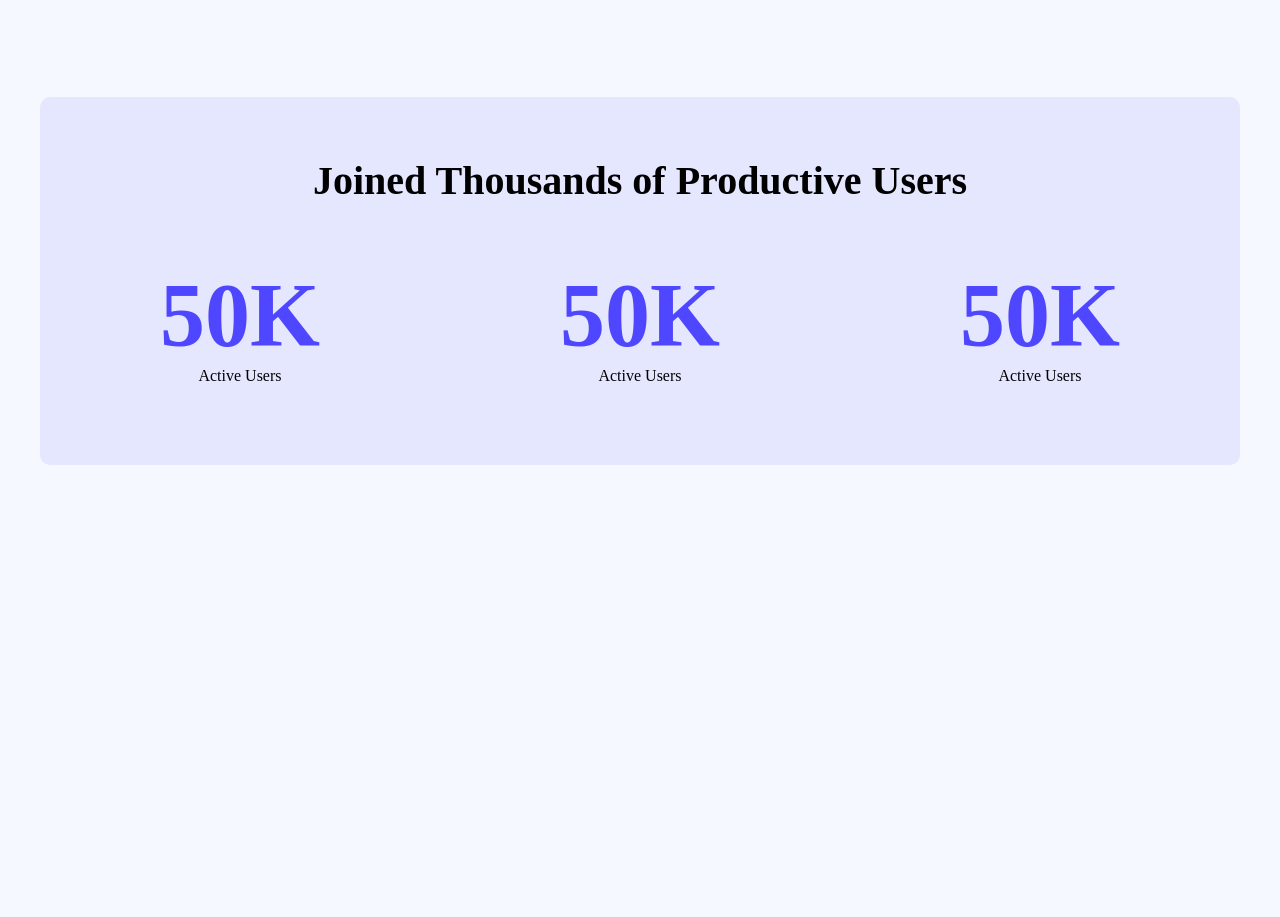
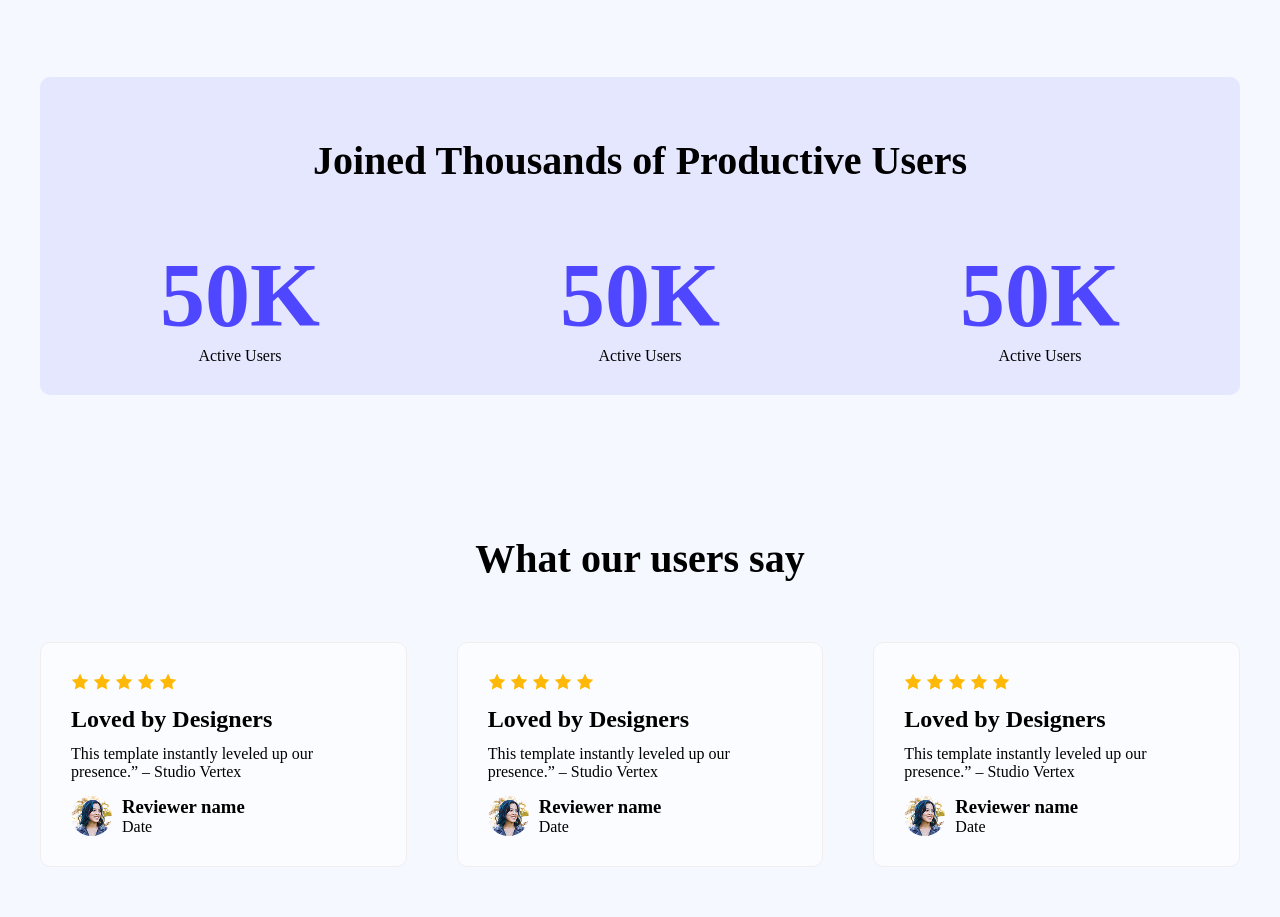
Before and after one commit to Nasim2410/assignment1, a plain HTML site: page index.html in a window 1280 px wide. Shown: the part 945-1862 px from the top of the page. Before the commit the page ends 1510 px from the top, so only its background shows below. Drawn offline with Linux system fonts and the light colour scheme.

Commit message:
added user say section

```diff
--- a/index.html
+++ b/index.html
@@ -56,6 +56,70 @@
           </div>
         </div>
       </div>
+
+
+      <div class="review_section">
+        <h1 class="review_title">What our users say</h1>
+        <div class="review_card_main">
+
+          <div class="review_card">
+            <div>
+              <img src="/Assets/icon-star.png" alt="">
+              <img src="/Assets/icon-star.png" alt="">
+              <img src="/Assets/icon-star.png" alt="">
+              <img src="/Assets/icon-star.png" alt="">
+              <img src="/Assets/icon-star.png" alt="">
+            </div>
+            <h2 class="review_sub_title">Loved by Designers</h2>
+            <p>This template instantly leveled up our presence.” – Studio Vertex</p>
+            <div class="review_profile">
+              <img class="review_avater" src="/Assets/avatar.png" alt="">
+              <div>
+                <h3>Reviewer name</h3>
+                <p>Date</p>
+              </div>
+            </div>
+          </div>
+          <div class="review_card">
+            <div>
+              <img src="/Assets/icon-star.png" alt="">
+              <img src="/Assets/icon-star.png" alt="">
+              <img src="/Assets/icon-star.png" alt="">
+              <img src="/Assets/icon-star.png" alt="">
+              <img src="/Assets/icon-star.png" alt="">
+            </div>
+            <h2 class="review_sub_title">Loved by Designers</h2>
+            <p>This template instantly leveled up our presence.” – Studio Vertex</p>
+            <div class="review_profile">
+              <img class="review_avater" src="/Assets/avatar.png" alt="">
+              <div>
+                <h3>Reviewer name</h3>
+                <p>Date</p>
+              </div>
+            </div>
+          </div>
+          <div class="review_card">
+            <div>
+              <img src="/Assets/icon-star.png" alt="">
+              <img src="/Assets/icon-star.png" alt="">
+              <img src="/Assets/icon-star.png" alt="">
+              <img src="/Assets/icon-star.png" alt="">
+              <img src="/Assets/icon-star.png" alt="">
+            </div>
+            <h2 class="review_sub_title">Loved by Designers</h2>
+            <p>This template instantly leveled up our presence.” – Studio Vertex</p>
+            <div class="review_profile">
+              <img class="review_avater" src="/Assets/avatar.png" alt="">
+              <div>
+                <h3>Reviewer name</h3>
+                <p>Date</p>
+              </div>
+            </div>
+          </div>
+
+        </div>
+
+      </div>
     </main>
 
     <footer></footer>
--- a/style.css
+++ b/style.css
@@ -4,7 +4,7 @@
     box-sizing: border-box;
 }
 
-body{
+main{
     background-color: #f5f8ff;
     padding: 0px 20px;
 }
@@ -115,7 +115,7 @@ nav {
 }
 
 .production_user_section{
-    margin: 100px 20px;
+    margin: 80px 20px;
     background-color: #e5e7ff;
     text-align: center;
     border-radius: 10px;
@@ -126,11 +126,12 @@ nav {
     font-size: 40px;
 }
 
+
 .user_count{
     display: flex;
     align-items: center;
     justify-content: space-around;
-    padding-bottom: 80px;
+    padding-bottom: 30px;
 }
 
 .user_count_title1 {
@@ -138,3 +139,44 @@ nav {
     color: #4E47FF;
     font-weight: bold;
 }
+
+.review_section{
+    border-radius: 10px;
+    padding: 0px 20px;
+}
+
+.review_card_main{
+    display: flex;
+    align-items: center;
+    justify-content: space-between;
+    gap: 50px;
+    padding-bottom: 50px;
+}
+
+.review_title{
+    padding: 60px 0px;
+    text-align: center;
+    font-size: 40px;
+}
+
+.review_sub_title{
+    padding: 12px 0px;
+}
+
+.review_card{
+    background-color: #fafcff;
+    padding: 30px;
+    border-radius: 10px;
+    border : 1px solid #F2EDED;
+}
+
+.review_profile{
+    display: flex;
+    align-items: center;
+    gap: 10px;
+    margin-top: 15px;
+}
+
+.review_avater {
+    border-radius: 50%;
+}
```
